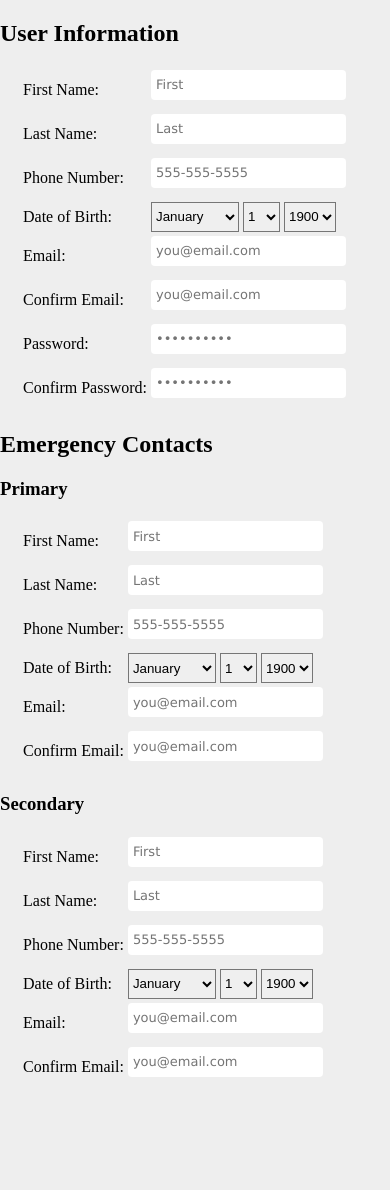
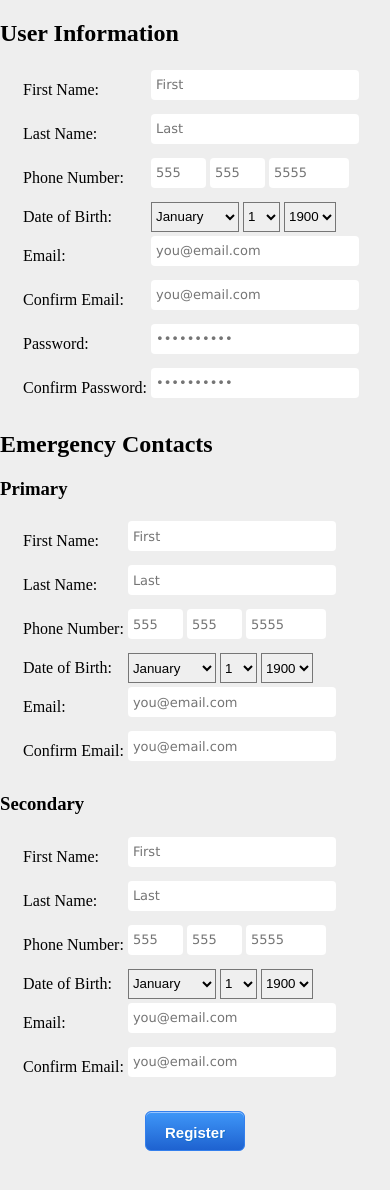
Before and after one commit to richman1c/rebel-scrum, a PHP site: page /web/register.php in a window 390 px wide. After the commit the page ends 1151 px from the top, so only its background shows below. Run offline with PHP 8.4, Linux system fonts and the light colour scheme.

Commit message:
updated phone input fields.

```diff
--- a/css/csselements_mobile.css
+++ b/css/csselements_mobile.css
@@ -10,7 +10,7 @@
         /*background: url(images/colorado.jpg) no-repeat center center fixed; */
         background-attachment: fixed;
         background-position: center;
-        margin: 0 0 100px; /*3rd parameter must = #footer height*/
+        margin: 0 0 10px; /*3rd parameter must = #footer height*/
         background-size: cover;
     }
 
@@ -496,10 +496,38 @@
         background-clip: padding-box;
         /*border: 1px solid #cccccc;*/
     }
-    .inputbox-mod:focus{
+    .inputbox-mod:focus, .inputbox-mod-phone-short:focus, .inputbox-mod-phone-long:focus{
         outline: none;
         border-color: #5bb75b;
         box-shadow: 0 0 10px #5bb75b;
+    }
+
+    .inputbox-mod-phone-short{
+        padding-left: 5px;
+        padding-right: 5px;
+        width: 45px;
+        font-size: small;
+        -moz-border-radius: 4px;
+        -webkit-border-radius: 4px;
+        border-radius: 4px;
+        -moz-background-clip: padding;
+        -webkit-background-clip: padding-box;
+        background-clip: padding-box;
+        display: inline-block;
+    }
+
+    .inputbox-mod-phone-long{
+        padding-left: 5px;
+        padding-right: 5px;
+        width: 70px;
+        font-size: small;
+        -moz-border-radius: 4px;
+        -webkit-border-radius: 4px;
+        border-radius: 4px;
+        -moz-background-clip: padding;
+        -webkit-background-clip: padding-box;
+        background-clip: padding-box;
+        display: inline-block;
     }
 
     .textarea-mod{
--- a/web/register.php
+++ b/web/register.php
@@ -27,7 +27,11 @@
             </tr>
             <tr>
                 <td>Phone Number:</td>
-                <td><input class="inputbox-mod" type="text" placeholder="555-555-5555" name="u_phone1"></td>
+                <td>
+                    <input class="inputbox-mod-phone-short" type="text" placeholder="555" name="u_phone_1">
+                    <input class="inputbox-mod-phone-short" type="text" placeholder="555" name="u_phone_2">
+                    <input class="inputbox-mod-phone-long" type="text" placeholder="5555" name="u_phone_3">
+                </td>
             </tr>
             <tr>
                 <td>Date of Birth:</td>
@@ -94,7 +98,11 @@
             </tr>
             <tr>
                 <td>Phone Number:</td>
-                <td><input class="inputbox-mod" type="text" placeholder="555-555-5555" name="e1_phone"></td>
+                <td>
+                    <input class="inputbox-mod-phone-short" type="text" placeholder="555" name="e1_phone_1">
+                    <input class="inputbox-mod-phone-short" type="text" placeholder="555" name="e1_phone_2">
+                    <input class="inputbox-mod-phone-long" type="text" placeholder="5555" name="e1_phone_3">
+                </td>
             </tr>
             <tr>
                 <td>Date of Birth:</td>
@@ -151,7 +159,11 @@
             </tr>
             <tr>
                 <td>Phone Number:</td>
-                <td><input class="inputbox-mod" type="text" placeholder="555-555-5555" name="e2_phone"></td>
+                <td>
+                    <input class="inputbox-mod-phone-short" type="text" placeholder="555" name="e2_phone_1">
+                    <input class="inputbox-mod-phone-short" type="text" placeholder="555" name="e2_phone_2">
+                    <input class="inputbox-mod-phone-long" type="text" placeholder="5555" name="e2_phone_3">
+                </td>
             </tr>
             <tr>
                 <td>Date of Birth:</td>
@@ -196,5 +208,14 @@
             </tr>
         </table>
 
+        <br />
+
+        <form action="../lib/Registration.php" method="post" target="_top">
+            <table style="margin-left:auto;margin-right:auto;">
+                <tr>
+                    <td><button class="submit-button" type="submit">Register</button></td>
+                </tr>
+            </table>
+        </form>
     </body>
 </html>
```
